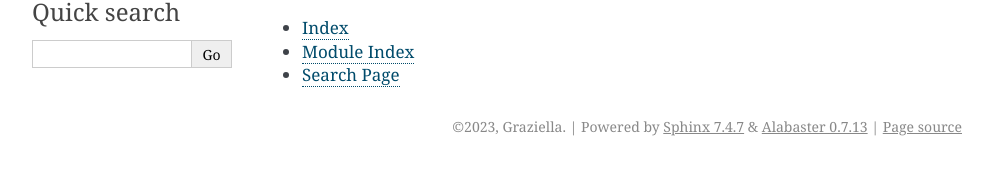
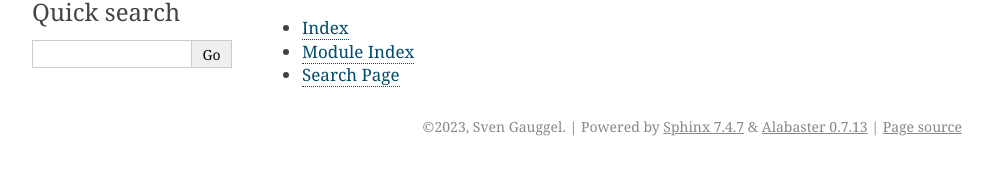
Before and after one commit to tunix78/stackrModule, a Sphinx documentation site: the page built from docs/source/index.rst, in a window 1280 px wide. Shown: the part 250-425 px from the top of the page, without its empty margins (148-1140 px from the left). Built offline with Sphinx 7.4.7, drawn with Linux system fonts in a browser that asks for light colours.

Commit message:
Added first workflow for github and renamed some defaults for Sphinx.

```diff
--- a/docs/source/conf.py
+++ b/docs/source/conf.py
@@ -6,9 +6,9 @@
 # -- Project information -----------------------------------------------------
 # https://www.sphinx-doc.org/en/master/usage/configuration.html#project-information
 
-project = 'Lumache'
-copyright = '2023, Graziella'
-author = 'Graziella'
+project = 'StackrModule'
+copyright = '2023, Sven Gauggel'
+author = 'Sven Gauggel, HumptyDumpty Corp.'
 release = '0.1'
 
 # -- General configuration ---------------------------------------------------
```
Also changed, not shown: 1 other file.
